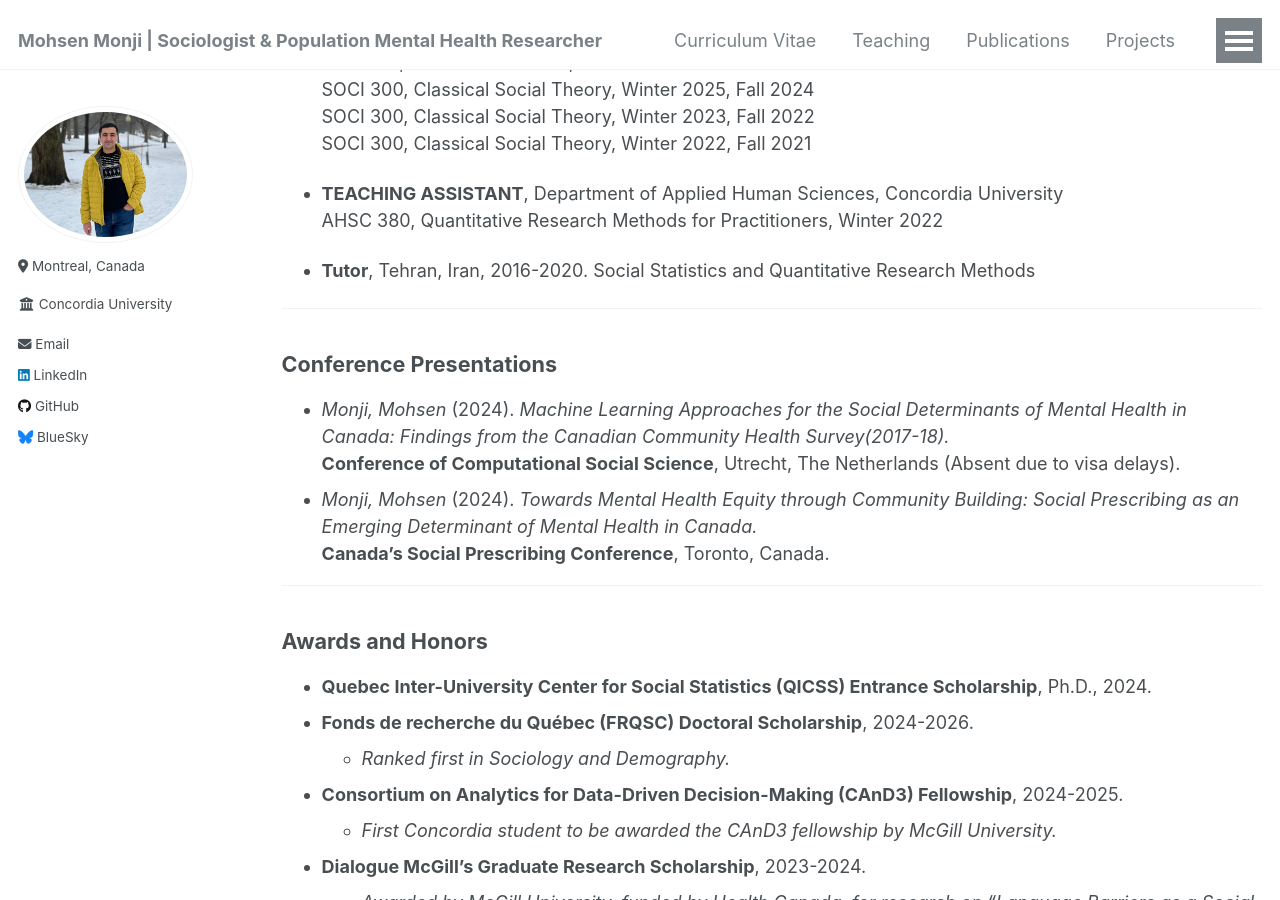
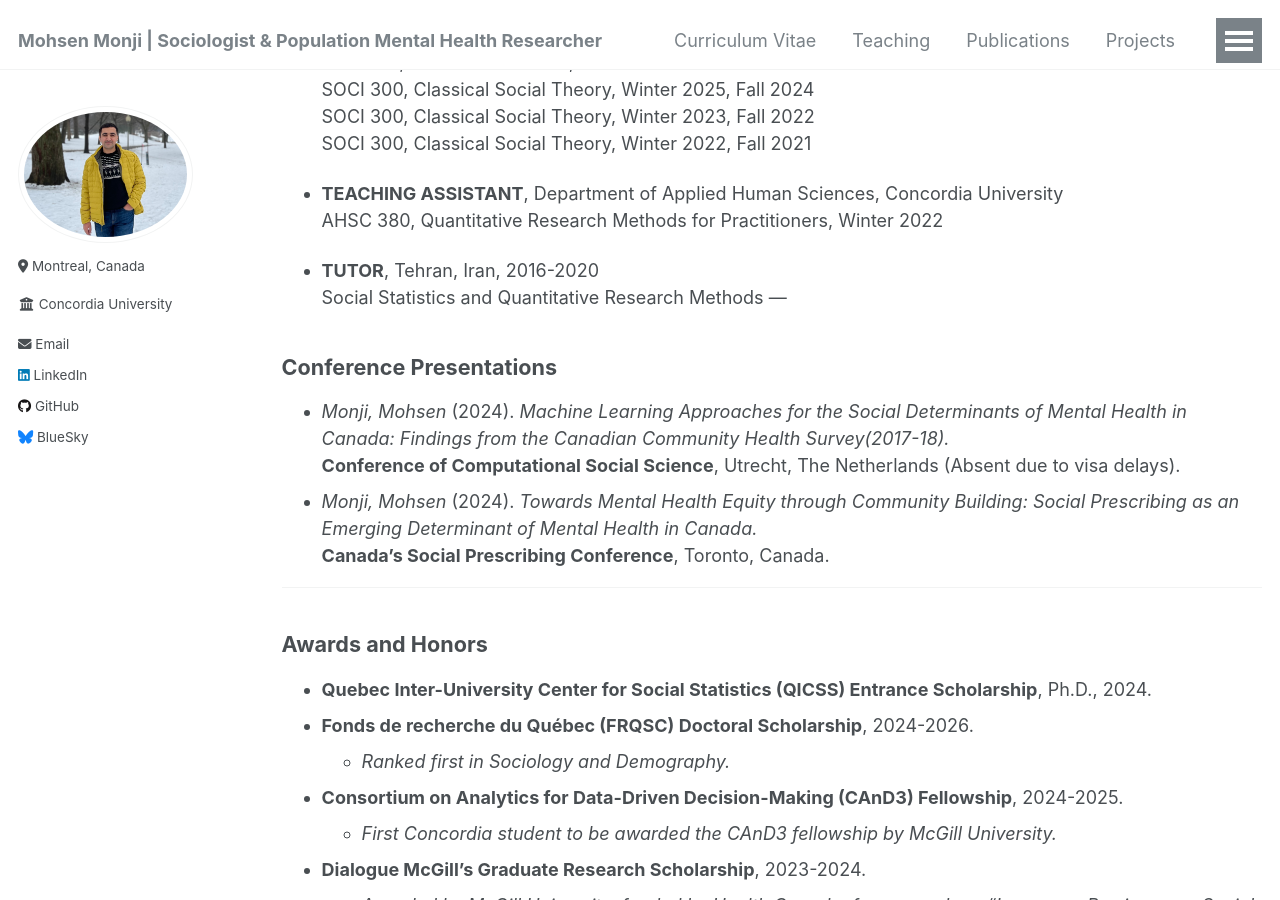
Before and after one commit to Mohsnmonji/mohsnmonji.github.io, a Jekyll site: the page built from _pages/Curriculum Vitae.md, in a window 1280 px wide and 900 px high, scrolled down 1722 px. Built offline with Jekyll 4.4.1, drawn with Linux system fonts in a browser that asks for light colours.

```diff
--- a/_pages/Curriculum Vitae.md
+++ b/_pages/Curriculum Vitae.md
@@ -71,9 +71,8 @@ redirect_from:
 - **TEACHING ASSISTANT**, Department of Applied Human Sciences, Concordia University
   AHSC 380, Quantitative Research Methods for Practitioners, Winter 2022
 
-- **Tutor**, Tehran, Iran, 2016-2020.
-   Social Statistics and Quantitative Research Methods
-
+- **TUTOR**, Tehran, Iran, 2016-2020
+  Social Statistics and Quantitative Research Methods
 ---
 
 ### Conference Presentations
```
